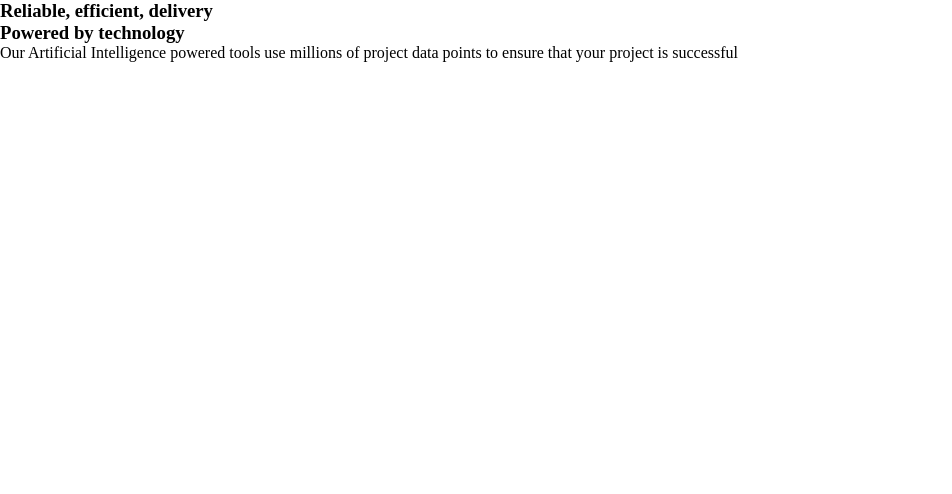
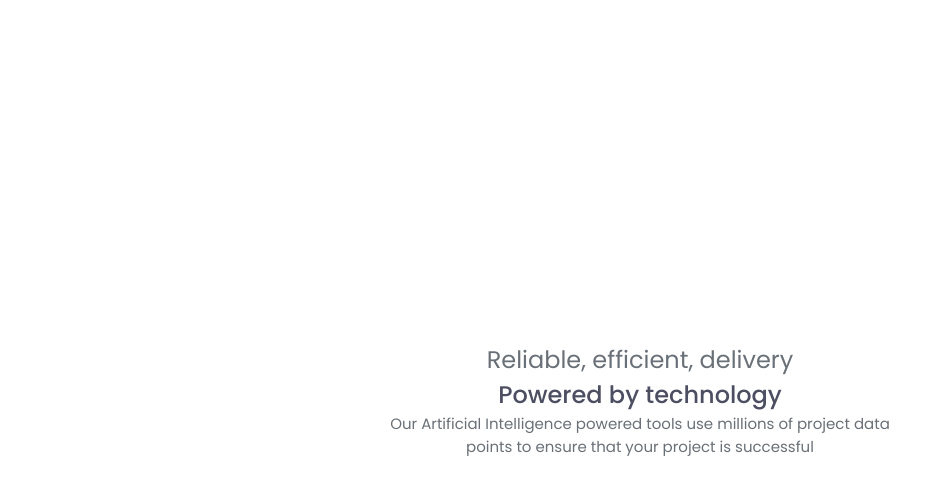
Before and after one commit to OmarKh006/responsive-card-desiign, a plain HTML site: page index.html in a window 1280 px wide. Shown: the whole page, without its empty margins (0-952 px from the left). Drawn offline with Linux system fonts and the light colour scheme.

Commit message:
finishing header html structure and stylng

```diff
--- a/index.html
+++ b/index.html
@@ -9,15 +9,23 @@
       href="images/favicon-32x32.png"
       type="image/x-icon"
     />
+    <link rel="preconnect" href="https://fonts.googleapis.com" />
+    <link rel="preconnect" href="https://fonts.gstatic.com" crossorigin />
+    <link
+      href="https://fonts.googleapis.com/css2?family=Poppins:ital,wght@0,100;0,200;0,300;0,400;0,500;0,600;0,700;0,800;0,900;1,100;1,200;1,300;1,400;1,500;1,600;1,700;1,800;1,900&display=swap"
+      rel="stylesheet"
+    />
     <title>Four Cards Design</title>
   </head>
   <body>
     <article class="main">
       <header class="header">
-        <h3>Reliable, efficient, delivery</h3>
-        <h3>Powered by technology</h3>
+        <h2 class="head1">Reliable, efficient, delivery</h2>
+        <h2 class="head2">Powered by technology</h2>
         <p class="description">
           Our Artificial Intelligence powered tools use millions of project data
+        </p>
+        <p class="description">
           points to ensure that your project is successful
         </p>
       </header>
--- a/styles/style.css
+++ b/styles/style.css
@@ -4,7 +4,32 @@
   box-sizing: border-box;
 }
 
+body {
+  font-family: "Poppins", sans-serif;
+}
+
 .main {
+  height: 100vh;
   display: flex;
-  width: 80%;
+  justify-content: center;
+  align-items: center;
 }
+
+.header {
+  text-align: center;
+}
+
+.head1 {
+  font-weight: 400;
+  color: hsl(212, 6%, 44%);
+}
+
+.head2 {
+  font-weight: 500;
+  color: hsl(234, 12%, 34%);
+}
+
+.description {
+  color: hsl(212, 6%, 44%);
+  font-size: 15px;
+}
```
